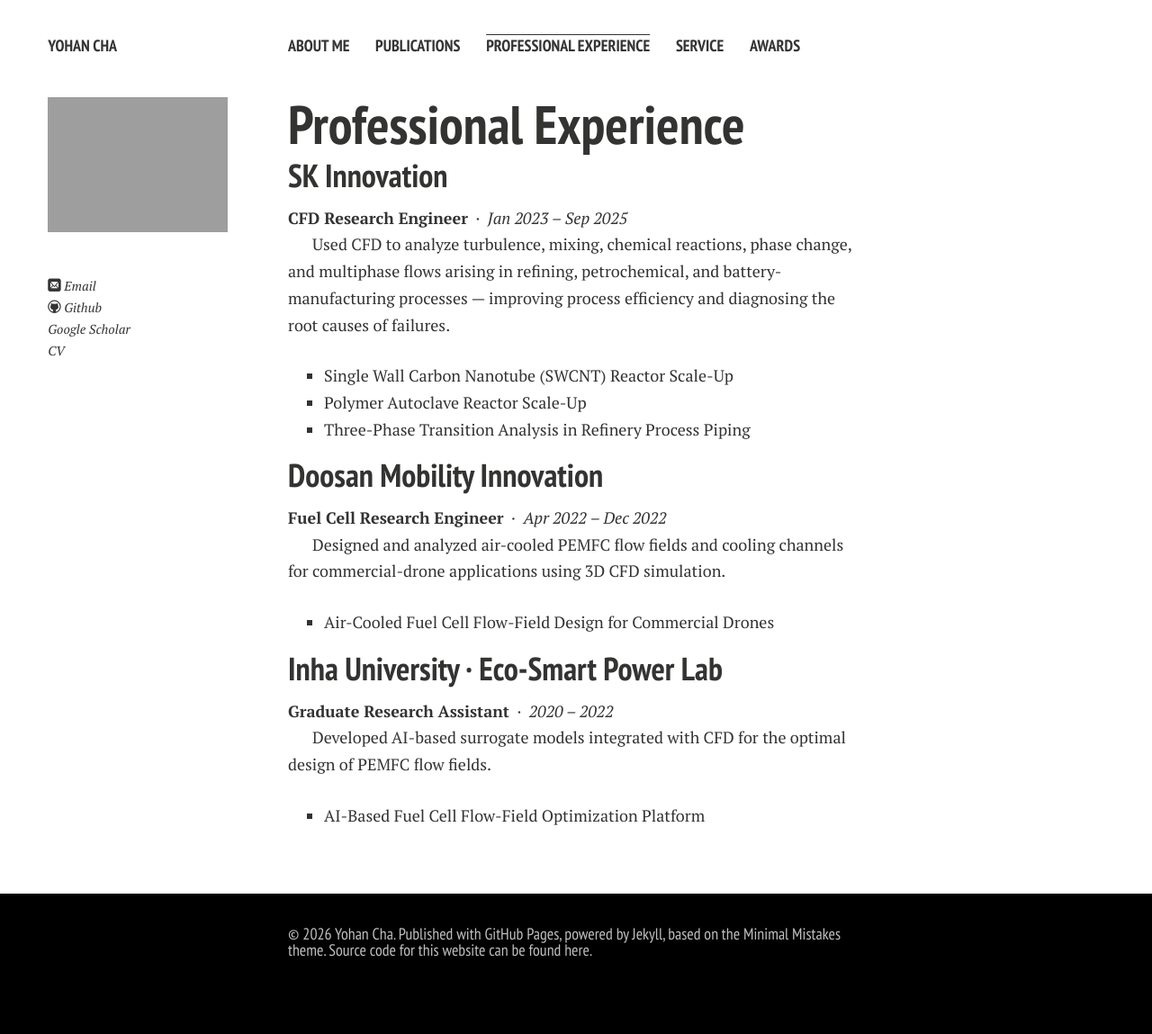
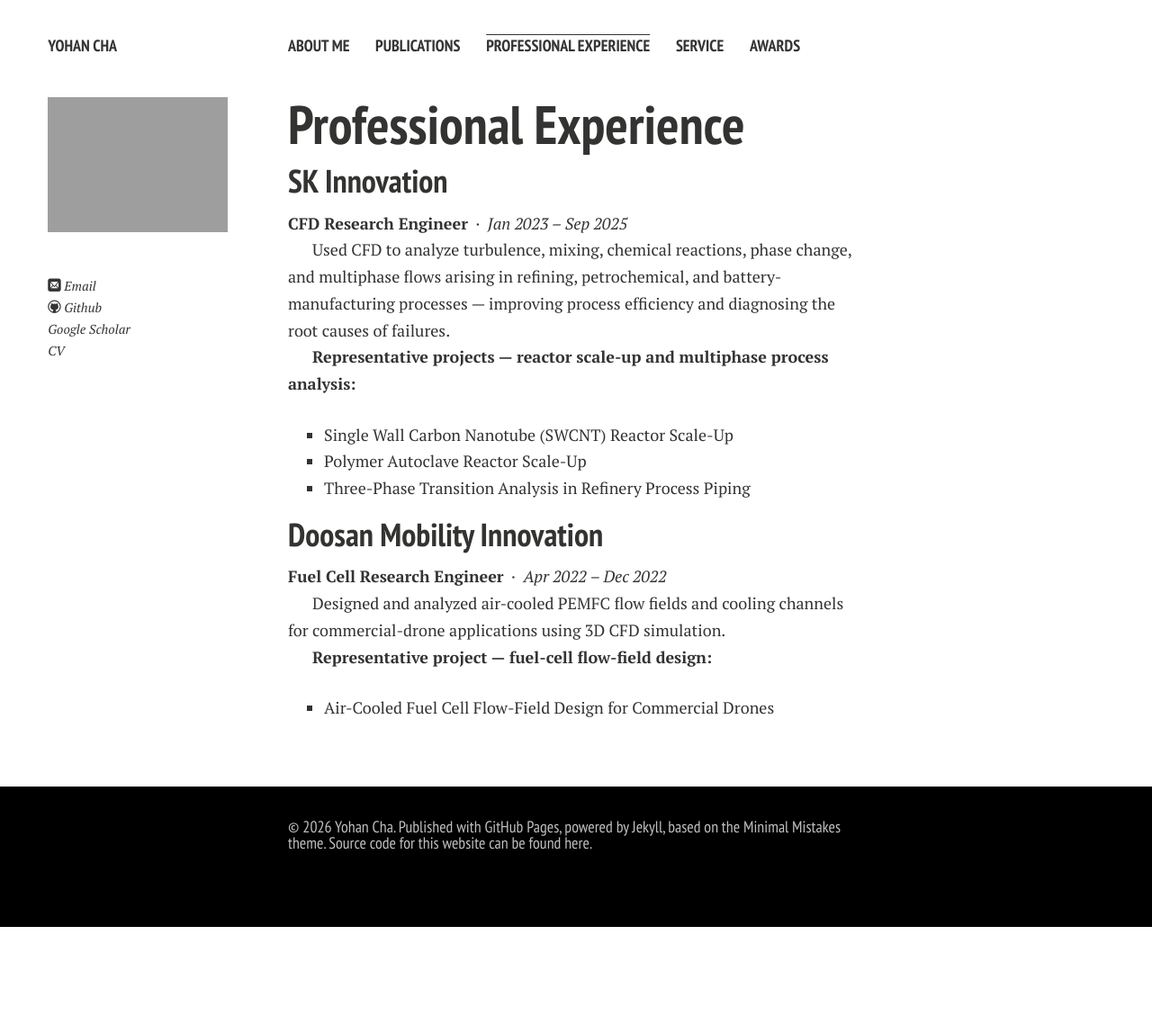
Before and after one commit to powerfulsmooth/powerfulsmooth.github.io, a Jekyll site: the page built from projects.md, in a window 1280 px wide. Shown: the whole page at 90% size. Built offline with Jekyll 4.4.1, drawn with Linux system fonts in a browser that asks for light colours; nearby versions of some CDN libraries; comment, search, counter and statistics services are not loaded; a style sheet for code colours, icons or effects is not loaded; after the commit the page ends 1030 px from its top, so only the background shows below that.

Commit message:
Add files via upload

```diff
--- a/projects.md
+++ b/projects.md
@@ -6,11 +6,15 @@ title: Professional Experience
 
 # Professional Experience
 
+<div style="height:6px"></div>
+
 ## SK Innovation
 
 **CFD Research Engineer** &nbsp;·&nbsp; *Jan 2023 – Sep 2025*
 
 Used CFD to analyze turbulence, mixing, chemical reactions, phase change, and multiphase flows arising in refining, petrochemical, and battery-manufacturing processes — improving process efficiency and diagnosing the root causes of failures.
+
+**Representative projects — reactor scale-up and multiphase process analysis:**
 
 - Single Wall Carbon Nanotube (SWCNT) Reactor Scale-Up
 - Polymer Autoclave Reactor Scale-Up
@@ -22,12 +26,6 @@ Used CFD to analyze turbulence, mixing, chemical reactions, phase change, and mu
 
 Designed and analyzed air-cooled PEMFC flow fields and cooling channels for commercial-drone applications using 3D CFD simulation.
 
+**Representative project — fuel-cell flow-field design:**
+
 - Air-Cooled Fuel Cell Flow-Field Design for Commercial Drones
-
-## Inha University · Eco-Smart Power Lab
-
-**Graduate Research Assistant** &nbsp;·&nbsp; *2020 – 2022*
-
-Developed AI-based surrogate models integrated with CFD for the optimal design of PEMFC flow fields.
-
-- AI-Based Fuel Cell Flow-Field Optimization Platform
```
